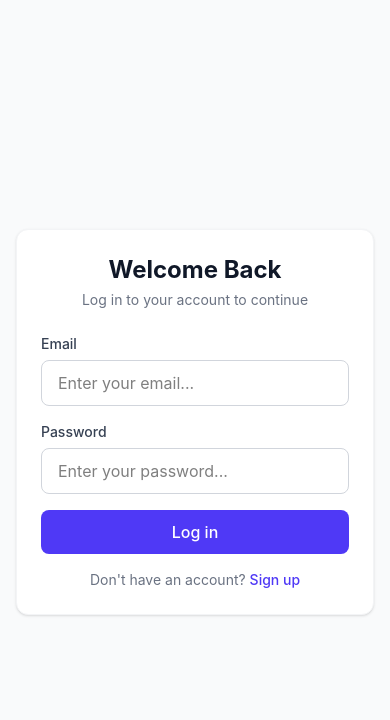
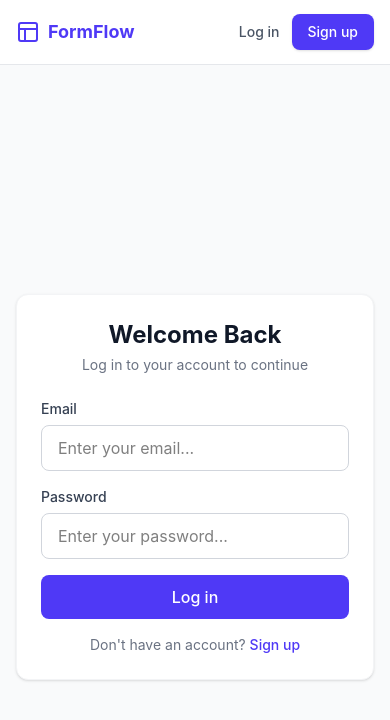
Before and after one commit to Ali-jalili/Form-Flow, a React (Vite) app: page /login in a window 390 px wide. Shown: the top 720 px of the page. Built offline with nearby package versions, Linux system fonts and the light colour scheme.

Commit message:
feat(header): add responsive header with auth-aware navigation

```diff
--- a/src/App.jsx
+++ b/src/App.jsx
@@ -12,6 +12,7 @@ import { AuthProvider } from "./features/Auth/AuthContext";
 import { Toaster } from "react-hot-toast";
 import ProtectedRoute from "./features/Auth/ProtectedRoute";
 import { QueryClient, QueryClientProvider } from "@tanstack/react-query";
+import Header from "./ui/components/Header";
 
 function App() {
   const queryClient = new QueryClient({
@@ -27,6 +28,7 @@ function App() {
         <AuthProvider>
           <Toaster position="top-right" />
           <ReactQueryDevtools initialIsOpen={true} />
+          <Header />
 
           <Routes>
             <Route
--- /dev/null
+++ b/src/pages/HomePage.jsx
@@ -0,0 +1,7 @@
+/** @format */
+
+function HomePage() {
+  return <div></div>;
+}
+
+export default HomePage;
--- /dev/null
+++ b/src/ui/components/Header.jsx
@@ -0,0 +1,59 @@
+/** @format */
+
+import { Link } from "react-router-dom";
+import useAuth from "../../features/Auth/useAuth";
+import { Layout } from "lucide-react";
+
+function Header() {
+  const { user, handlelogout } = useAuth();
+
+  return (
+    <header className="bg-white border-b border-gray-200 sticky top-0 z-10">
+      <div className="max-w-6xl mx-auto px-4 h-16 flex items-center justify-between">
+        {/* Logo */}
+        <Link
+          to="/"
+          className="flex items-center gap-2 text-indigo-600 hover:text-indigo-700 transition-colors"
+        >
+          <Layout className="w-6 h-6" />
+          <span className="font-bold text-lg">FormFlow</span>
+        </Link>
+
+        {/* Navigation */}
+        {user ? (
+          <div className="flex items-center gap-3 text-sm">
+            <Link
+              to="/dashboard"
+              className="text-gray-600 hover:text-gray-900 transition-colors font-medium"
+            >
+              Dashboard
+            </Link>
+            <button
+              onClick={handlelogout}
+              className="text-gray-500 hover:text-rose-600 transition-colors font-medium"
+            >
+              Logout
+            </button>
+          </div>
+        ) : (
+          <div className="flex items-center gap-3 text-sm">
+            <Link
+              to="/login"
+              className="text-gray-600 hover:text-gray-900 transition-colors font-medium"
+            >
+              Log in
+            </Link>
+            <Link
+              to="/signup"
+              className="bg-indigo-600 hover:bg-indigo-700 text-white font-medium px-4 py-2 rounded-lg transition-all duration-200 shadow-sm hover:shadow-md"
+            >
+              Sign up
+            </Link>
+          </div>
+        )}
+      </div>
+    </header>
+  );
+}
+
+export default Header;
```
